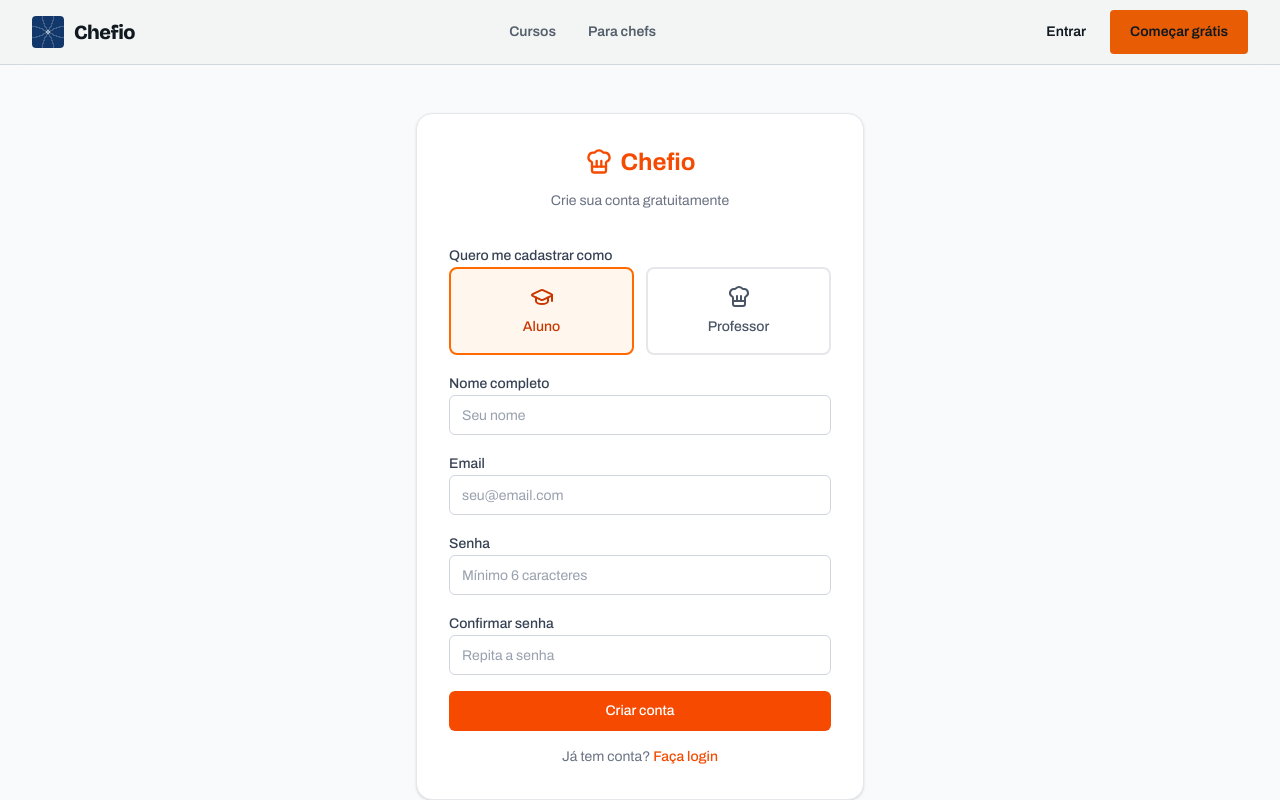
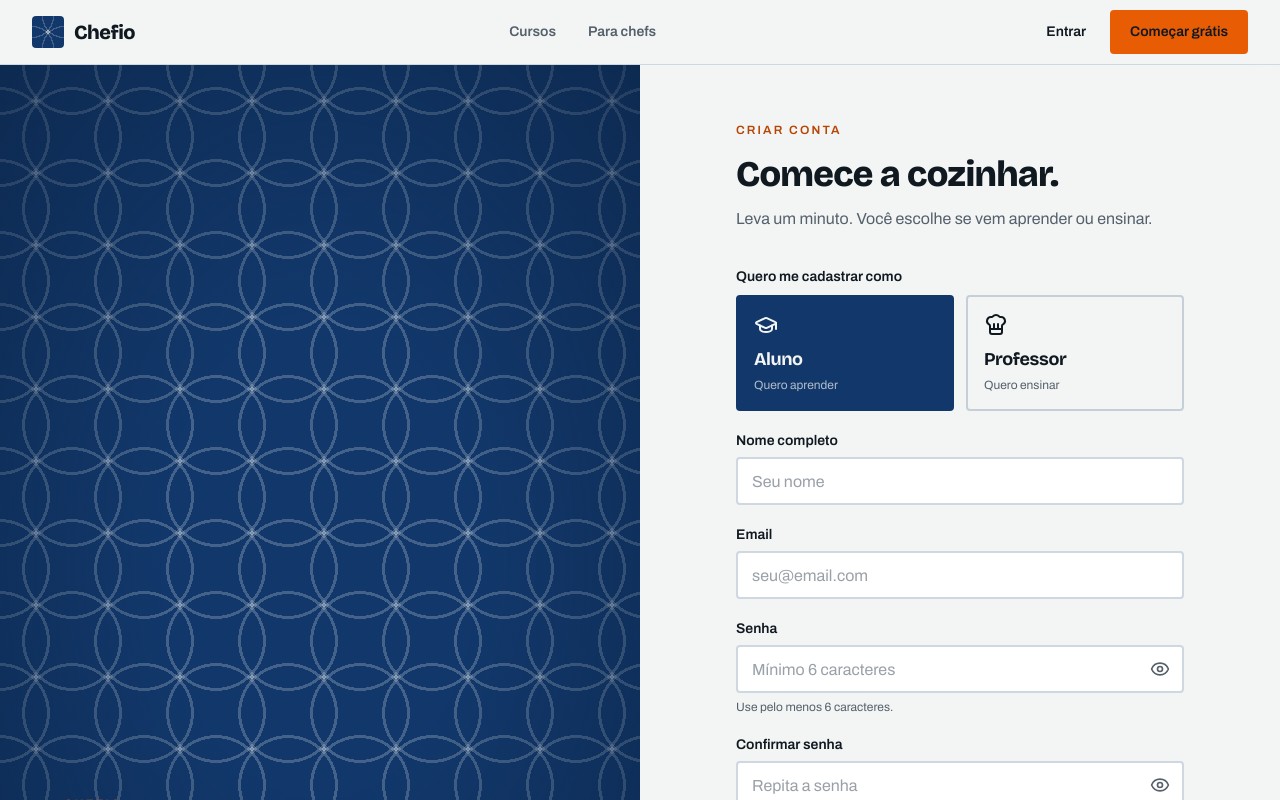
Before and after one commit to gabrielcaixeta01/chefio, a Next.js app: page /cadastro in a window 1280 px wide. Shown: the top 800 px of the page. Built offline with nearby package versions, Linux system fonts and the light colour scheme; no server answers.

Commit message:
Upgrade na tela de cadastro e login

```diff
--- a/app/(public)/cadastro/page.tsx
+++ b/app/(public)/cadastro/page.tsx
@@ -1,25 +1,37 @@
 import type { Metadata } from 'next'
 import { RegisterForm } from '@/components/auth/RegisterForm'
-import { ChefHat } from 'lucide-react'
-import Link from 'next/link'
+import { AuthLayout } from '@/components/auth/AuthLayout'
 
 export const metadata: Metadata = { title: 'Criar conta' }
 
-export default function RegisterPage() {
+export default async function RegisterPage({
+  searchParams,
+}: {
+  searchParams: Promise<{ role?: string }>
+}) {
+  const { role } = await searchParams
+
+  // Os CTAs "Quero ensinar" apontam para /cadastro?role=teacher — sem ler isso
+  // aqui, a pessoa cai no formulário com "Aluno" já marcado.
+  const papelInicial = role === 'teacher' ? 'teacher' : 'student'
+
+  const ensinando = papelInicial === 'teacher'
+
   return (
-    <div className="min-h-[calc(100vh-4rem)] flex items-center justify-center bg-gray-50 py-12 px-4">
-      <div className="w-full max-w-md">
-        <div className="bg-white rounded-2xl shadow-sm border border-gray-200 p-8">
-          <div className="text-center mb-8">
-            <Link href="/" className="inline-flex items-center gap-2 text-orange-600 font-bold text-2xl">
-              <ChefHat className="h-7 w-7" />
-              Chefio
-            </Link>
-            <p className="text-gray-500 mt-2 text-sm">Crie sua conta gratuitamente</p>
-          </div>
-          <RegisterForm />
-        </div>
-      </div>
-    </div>
+    <AuthLayout
+      olho={ensinando ? 'Para quem ensina' : 'Chefio'}
+      titulo={
+        ensinando
+          ? 'Sua cozinha vira sala de aula.'
+          : 'Sua primeira aula começa aqui.'
+      }
+      descricao={
+        ensinando
+          ? 'Publique seu curso, defina seu preço e receba por matrícula.'
+          : 'Acesso às aulas em vídeo, caderno digital e à loja de ingredientes.'
+      }
+    >
+      <RegisterForm papelInicial={papelInicial} />
+    </AuthLayout>
   )
 }
--- a/app/(public)/login/page.tsx
+++ b/app/(public)/login/page.tsx
@@ -1,25 +1,26 @@
 import type { Metadata } from 'next'
 import { LoginForm } from '@/components/auth/LoginForm'
-import { ChefHat } from 'lucide-react'
-import Link from 'next/link'
+import { AuthLayout } from '@/components/auth/AuthLayout'
 
 export const metadata: Metadata = { title: 'Login' }
 
-export default function LoginPage() {
+export default async function LoginPage({
+  searchParams,
+}: {
+  searchParams: Promise<{ next?: string }>
+}) {
+  const { next } = await searchParams
+
+  // Só caminho interno: `next` vem da URL e mandaria a pessoa para fora do site
+  const destino = next?.startsWith('/') && !next.startsWith('//') ? next : undefined
+
   return (
-    <div className="min-h-[calc(100vh-4rem)] flex items-center justify-center bg-gray-50 py-12 px-4">
-      <div className="w-full max-w-md">
-        <div className="bg-white rounded-2xl shadow-sm border border-gray-200 p-8">
-          <div className="text-center mb-8">
-            <Link href="/" className="inline-flex items-center gap-2 text-orange-600 font-bold text-2xl">
-              <ChefHat className="h-7 w-7" />
-              Chefio
-            </Link>
-            <p className="text-gray-500 mt-2 text-sm">Bem-vindo de volta!</p>
-          </div>
-          <LoginForm />
-        </div>
-      </div>
-    </div>
+    <AuthLayout
+      olho="Chefio"
+      titulo="A cozinha continua de onde você parou."
+      descricao="Suas aulas, anotações e pedidos ficam salvos na sua conta."
+    >
+      <LoginForm next={destino} />
+    </AuthLayout>
   )
 }
--- /dev/null
+++ b/components/auth/AuthField.tsx
@@ -0,0 +1,96 @@
+'use client'
+
+import { useId, useState } from 'react'
+import { Eye, EyeOff } from 'lucide-react'
+import { cn } from '@/lib/utils'
+
+interface AuthFieldProps
+  extends Omit<React.InputHTMLAttributes<HTMLInputElement>, 'id'> {
+  label: string
+  /** Mensagem de erro do campo — some do fluxo quando ausente */
+  erro?: string
+  /** Adiciona o botão de mostrar/ocultar. Só faz sentido com type="password" */
+  revelavel?: boolean
+  dica?: string
+}
+
+/**
+ * Campo das telas públicas de autenticação. Separado de <Input> porque os
+ * dashboards continuam no visual antigo (cinza) e não devem mudar junto.
+ */
+export function AuthField({
+  label,
+  erro,
+  revelavel = false,
+  dica,
+  className,
+  type,
+  ...props
+}: AuthFieldProps) {
+  const id = useId()
+  const idErro = `${id}-erro`
+  const idDica = `${id}-dica`
+  const [revelado, setRevelado] = useState(false)
+
+  const tipoFinal = revelavel && revelado ? 'text' : type
+
+  const descrito = [erro ? idErro : null, dica ? idDica : null]
+    .filter(Boolean)
+    .join(' ')
+
+  return (
+    <div className="flex flex-col gap-1.5">
+      <label
+        htmlFor={id}
+        className="text-sm font-semibold text-tinta"
+      >
+        {label}
+      </label>
+
+      <div className="relative">
+        <input
+          {...props}
+          id={id}
+          type={tipoFinal}
+          aria-invalid={erro ? true : undefined}
+          aria-describedby={descrito || undefined}
+          className={cn(
+            'h-12 w-full rounded-sm border-2 bg-white px-3.5 text-tinta transition-colors',
+            'placeholder:text-tinta-suave/60',
+            'focus:outline-none focus:border-cobalto',
+            erro ? 'border-red-600' : 'border-cobalto/20 hover:border-cobalto/40',
+            revelavel && 'pr-12',
+            className
+          )}
+        />
+
+        {revelavel && (
+          <button
+            type="button"
+            onClick={() => setRevelado((v) => !v)}
+            aria-label={revelado ? 'Ocultar senha' : 'Mostrar senha'}
+            className="absolute inset-y-0 right-0 flex w-12 items-center justify-center text-tinta-suave transition-colors hover:text-cobalto"
+          >
+            {revelado ? (
+              <EyeOff className="h-5 w-5" />
+            ) : (
+              <Eye className="h-5 w-5" />
+            )}
+          </button>
+        )}
+      </div>
+
+      {dica && !erro && (
+        <p id={idDica} className="text-xs text-tinta-suave">
+          {dica}
+        </p>
+      )}
+
+      {erro && (
+        <p id={idErro} role="alert" className="text-xs font-medium text-red-700">
+          {erro}
+        </p>
+      )}
+    </div>
+  )
+}
--- /dev/null
+++ b/components/auth/AuthLayout.tsx
@@ -0,0 +1,58 @@
+import Link from 'next/link'
+import { AzulejoWall } from '@/components/layout/AzulejoWall'
+
+interface AuthLayoutProps {
+  olho: string
+  titulo: string
+  descricao: string
+  children: React.ReactNode
+}
+
+/**
+ * Casca das telas de login e cadastro: parede de azulejo à esquerda, formulário
+ * à direita. Abaixo de lg a parede vira uma faixa fina no topo — a parede
+ * inteira no celular empurraria o formulário para fora da primeira dobra.
+ *
+ * A altura desconta os 4rem da Navbar, que continua presente nessas telas.
+ */
+export function AuthLayout({
+  olho,
+  titulo,
+  descricao,
+  children,
+}: AuthLayoutProps) {
+  return (
+    <div className="grid min-h-[calc(100vh-4rem)] lg:grid-cols-2">
+      {/* Painel — só a partir de lg */}
+      <div className="relative hidden overflow-hidden lg:flex lg:flex-col lg:justify-end">
+        <AzulejoWall className="absolute inset-0" />
+
+        <div className="relative z-10 p-12 xl:p-16">
+          <p className="olho text-brasa">{olho}</p>
+          <p className="mt-5 max-w-md font-display text-[clamp(2rem,3vw,2.75rem)] font-extrabold leading-[1.04] tracking-[-0.02em] text-cal">
+            {titulo}
+          </p>
+          <p className="mt-4 max-w-sm leading-relaxed text-cal/70">
+            {descricao}
+          </p>
+        </div>
+      </div>
+
+      {/* Faixa de azulejo no lugar do painel abaixo de lg */}
+      <div className="azulejo-claro faixa-azulejo lg:hidden" />
+
+      {/* Formulário */}
+      <div className="flex items-center justify-center bg-cal px-4 py-14 sm:px-8">
+        <div className="w-full max-w-md">
+          {children}
+
+          <p className="mt-10 text-center text-xs text-tinta-suave">
+            <Link href="/" className="underline-offset-4 hover:underline">
+              Voltar para a home
+            </Link>
+          </p>
+        </div>
+      </div>
+    </div>
+  )
+}
--- a/components/auth/LoginForm.tsx
+++ b/components/auth/LoginForm.tsx
@@ -5,18 +5,26 @@ import { useRouter } from 'next/navigation'
 import Link from 'next/link'
 import { toast } from 'sonner'
 import { createClient } from '@/lib/supabase/client'
-import { Button } from '@/components/ui/button'
-import { Input } from '@/components/ui/input'
-import { Label } from '@/components/ui/label'
+import { AuthField } from './AuthField'
+import { actionLinkVariants } from '@/components/ui/action-link'
+import { cn } from '@/lib/utils'
 
-export function LoginForm() {
+const DESTINOS: Record<string, string> = {
+  admin: '/admin',
+  teacher: '/professor',
+  student: '/aluno',
+}
+
+export function LoginForm({ next }: { next?: string }) {
   const router = useRouter()
   const [loading, setLoading] = useState(false)
+  const [erro, setErro] = useState<string | null>(null)
   const [form, setForm] = useState({ email: '', password: '' })
 
   async function handleSubmit(e: React.FormEvent) {
     e.preventDefault()
     setLoading(true)
+    setErro(null)
 
     const supabase = createClient()
     const { error } = await supabase.auth.signInWithPassword({
@@ -25,64 +33,94 @@ export function LoginForm() {
     })
 
     if (error) {
+      setErro('Email ou senha incorretos.')
       toast.error('Email ou senha incorretos.')
       setLoading(false)
       return
     }
 
-    // Busca o role para redirecionar corretamente
     const { data: { user } } = await supabase.auth.getUser()
-    if (user) {
-      const { data: profile } = await supabase
-        .from('profiles')
-        .select('role')
-        .eq('id', user.id)
-        .single()
 
-      const destinations: Record<string, string> = {
-        admin: '/admin',
-        teacher: '/professor',
-        student: '/aluno',
-      }
-      router.push(destinations[profile?.role ?? 'student'])
-      router.refresh()
+    if (!user) {
+      // Sem isso o botão fica travado em "Entrando..." para sempre
+      setErro('Não foi possível abrir a sessão. Tente de novo.')
+      setLoading(false)
+      return
     }
+
+    const { data: profile } = await supabase
+      .from('profiles')
+      .select('role')
+      .eq('id', user.id)
+      .single()
+
+    // `next` vem do middleware quando ele barra uma rota protegida — sem isso
+    // a pessoa cai sempre no dashboard, e não na página que tentou abrir.
+    router.push(next ?? DESTINOS[profile?.role ?? 'student'])
+    router.refresh()
   }
 
   return (
-    <form onSubmit={handleSubmit} className="space-y-4">
-      <div className="space-y-1">
-        <Label htmlFor="email">Email</Label>
-        <Input
-          id="email"
+    <form onSubmit={handleSubmit} noValidate>
+      <p className="olho text-brasa-escura">Entrar</p>
+      <h1 className="mt-4 font-display text-4xl font-extrabold tracking-[-0.02em] text-tinta">
+        Bem-vindo de volta.
+      </h1>
+      <p className="mt-3 text-tinta-suave">
+        Entre para continuar de onde você parou.
+      </p>
+
+      <div className="mt-9 flex flex-col gap-5">
+        <AuthField
+          label="Email"
           type="email"
+          inputMode="email"
+          autoComplete="email"
           placeholder="seu@email.com"
           value={form.email}
           onChange={(e) => setForm({ ...form, email: e.target.value })}
           required
         />
-      </div>
 
-      <div className="space-y-1">
-        <Label htmlFor="password">Senha</Label>
-        <Input
-          id="password"
+        <AuthField
+          label="Senha"
           type="password"
-          placeholder="••••••••"
+          autoComplete="current-password"
+          placeholder="Sua senha"
+          revelavel
           value={form.password}
           onChange={(e) => setForm({ ...form, password: e.target.value })}
           required
         />
+
+        {erro && (
+          <p
+            role="alert"
+            className="rounded-sm border-2 border-red-600/30 bg-red-50 px-4 py-3 text-sm font-medium text-red-800"
+          >
+            {erro}
+          </p>
+        )}
+
+        <button
+          type="submit"
+          disabled={loading}
+          className={cn(
+            actionLinkVariants({ size: 'lg' }),
+            'w-full disabled:pointer-events-none disabled:opacity-60'
+          )}
+        >
+          {loading ? 'Entrando…' : 'Entrar'}
+        </button>
       </div>
 
-      <Button type="submit" className="w-full" disabled={loading}>
-        {loading ? 'Entrando...' : 'Entrar'}
-      </Button>
-
-      <p className="text-center text-sm text-gray-500">
+      <p className="mt-7 text-center text-sm text-tinta-suave">
         Não tem conta?{' '}
-        <Link href="/cadastro" className="text-orange-600 hover:underline font-medium">
-          Cadastre-se
+        <Link
+          href="/cadastro"
+          className="font-semibold text-cobalto underline-offset-4 hover:underline"
+        >
+          Criar conta grátis
         </Link>
       </p>
     </form>
--- a/components/auth/RegisterForm.tsx
+++ b/components/auth/RegisterForm.tsx
@@ -3,31 +3,44 @@
 import { useState } from 'react'
 import Link from 'next/link'
 import { toast } from 'sonner'
+import { ChefHat, GraduationCap, MailCheck } from 'lucide-react'
 import { createClient } from '@/lib/supabase/client'
-import { Button } from '@/components/ui/button'
-import { Input } from '@/components/ui/input'
-import { Label } from '@/components/ui/label'
-import { ChefHat, GraduationCap } from 'lucide-react'
+import { AuthField } from './AuthField'
+import { actionLinkVariants } from '@/components/ui/action-link'
 import { cn } from '@/lib/utils'
 
 type Role = 'student' | 'teacher'
 
-export function RegisterForm() {
+const PAPEIS: Array<{ valor: Role; label: string; desc: string; icone: typeof ChefHat }> = [
+  { valor: 'student', label: 'Aluno', desc: 'Quero aprender', icone: GraduationCap },
+  { valor: 'teacher', label: 'Professor', desc: 'Quero ensinar', icone: ChefHat },
+]
+
+type Erros = Partial<Record<'name' | 'email' | 'password' | 'confirmPassword', string>>
+
+export function RegisterForm({ papelInicial = 'student' }: { papelInicial?: Role }) {
   const [loading, setLoading] = useState(false)
-  const [role, setRole] = useState<Role>('student')
+  const [role, setRole] = useState<Role>(papelInicial)
   const [form, setForm] = useState({ name: '', email: '', password: '', confirmPassword: '' })
+  const [erros, setErros] = useState<Erros>({})
   const [done, setDone] = useState(false)
+
+  function validar(): Erros {
+    const e: Erros = {}
+    if (!form.name.trim()) e.name = 'Informe seu nome.'
+    if (!form.email.trim()) e.email = 'Informe seu email.'
+    if (form.password.length < 6) e.password = 'A senha precisa de pelo menos 6 caracteres.'
+    if (form.password !== form.confirmPassword) e.confirmPassword = 'As senhas não coincidem.'
+    return e
+  }
 
   async function handleSubmit(e: React.FormEvent) {
     e.preventDefault()
-    if (form.password !== form.confirmPassword) {
-      toast.error('As senhas não coincidem.')
-      return
-    }
-    if (form.password.length < 6) {
-      toast.error('A senha deve ter pelo menos 6 caracteres.')
-      return
-    }
+
+    const encontrados = validar()
+    setErros(encontrados)
+    if (Object.keys(encontrados).length > 0) return
+
     setLoading(true)
 
     const supabase = createClient()
@@ -42,6 +55,7 @@ export function RegisterForm() {
 
     if (error) {
       toast.error(error.message)
+      setErros({ email: error.message })
       setLoading(false)
       return
     }
@@ -51,107 +65,157 @@ export function RegisterForm() {
 
   if (done) {
     return (
-      <div className="text-center space-y-3">
-        <div className="text-5xl">📧</div>
-        <h2 className="text-xl font-semibold text-gray-900">Confirme seu email</h2>
-        <p className="text-gray-500 text-sm">
-          Enviamos um link de confirmação para <strong>{form.email}</strong>.
-          Verifique sua caixa de entrada e clique no link para ativar sua conta.
+      <div>
+        <span
+          aria-hidden="true"
+          className="azulejo-escuro flex h-14 w-14 items-center justify-center rounded-sm [--azulejo-tamanho:56px]"
+        >
+          <MailCheck className="h-6 w-6 text-brasa" />
+        </span>
+        <h1 className="mt-7 font-display text-4xl font-extrabold tracking-[-0.02em] text-tinta">
+          Confirme seu email.
+        </h1>
+        <p className="mt-4 leading-relaxed text-tinta-suave">
+          Enviamos um link de confirmação para{' '}
+          <strong className="font-semibold text-tinta">{form.email}</strong>.
+          Abra o link para ativar sua conta — sem isso o login não funciona.
+        </p>
+        <p className="mt-8 text-sm text-tinta-suave">
+          Já confirmou?{' '}
+          <Link
+            href="/login"
+            className="font-semibold text-cobalto underline-offset-4 hover:underline"
+          >
+            Ir para o login
+          </Link>
         </p>
       </div>
     )
   }
 
   return (
-    <form onSubmit={handleSubmit} className="space-y-4">
-      {/* Seleção de role */}
-      <div className="space-y-2">
-        <Label>Quero me cadastrar como</Label>
-        <div className="grid grid-cols-2 gap-3">
-          <button
-            type="button"
-            onClick={() => setRole('student')}
+    <form onSubmit={handleSubmit} noValidate>
+      <p className="olho text-brasa-escura">Criar conta</p>
+      <h1 className="mt-4 font-display text-4xl font-extrabold tracking-[-0.02em] text-tinta">
+        Comece a cozinhar.
+      </h1>
+      <p className="mt-3 text-tinta-suave">
+        Leva um minuto. Você escolhe se vem aprender ou ensinar.
+      </p>
+
+      <div className="mt-9 flex flex-col gap-5">
+        {/* Radios de verdade: dão navegação por setas de graça */}
+        <fieldset>
+          <legend className="text-sm font-semibold text-tinta">
+            Quero me cadastrar como
+          </legend>
+          <div className="mt-2 grid grid-cols-2 gap-3">
+            {PAPEIS.map((papel) => {
+              const Icone = papel.icone
+              const ativo = role === papel.valor
+              return (
+                <label
+                  key={papel.valor}
                   className={cn(
-              'flex flex-col items-center gap-2 rounded-lg border-2 p-4 text-sm font-medium transition-colors',
-              role === 'student'
-                ? 'border-orange-500 bg-orange-50 text-orange-700'
-                : 'border-gray-200 text-gray-600 hover:border-gray-300'
+                    'flex cursor-pointer flex-col gap-1 rounded-sm border-2 p-4 transition-colors',
+                    'has-focus-visible:outline-3 has-focus-visible:outline-offset-3 has-focus-visible:outline-brasa',
+                    ativo
+                      ? 'border-cobalto bg-cobalto text-cal'
+                      : 'border-cobalto/20 text-tinta hover:border-cobalto/40'
                   )}
                 >
-            <GraduationCap className="h-6 w-6" />
-            Aluno
-          </button>
-          <button
-            type="button"
-            onClick={() => setRole('teacher')}
+                  <input
+                    type="radio"
+                    name="role"
+                    value={papel.valor}
+                    checked={ativo}
+                    onChange={() => setRole(papel.valor)}
+                    className="sr-only"
+                  />
+                  <Icone className="h-6 w-6" aria-hidden="true" />
+                  <span className="mt-1 font-display text-lg font-bold tracking-tight">
+                    {papel.label}
+                  </span>
+                  <span
                     className={cn(
-              'flex flex-col items-center gap-2 rounded-lg border-2 p-4 text-sm font-medium transition-colors',
-              role === 'teacher'
-                ? 'border-orange-500 bg-orange-50 text-orange-700'
-                : 'border-gray-200 text-gray-600 hover:border-gray-300'
+                      'text-xs',
+                      ativo ? 'text-cal/70' : 'text-tinta-suave'
                     )}
                   >
-            <ChefHat className="h-6 w-6" />
-            Professor
-          </button>
+                    {papel.desc}
+                  </span>
+                </label>
+              )
+            })}
           </div>
-      </div>
+        </fieldset>
 
-      <div className="space-y-1">
-        <Label htmlFor="name">Nome completo</Label>
-        <Input
-          id="name"
+        <AuthField
+          label="Nome completo"
+          autoComplete="name"
           placeholder="Seu nome"
+          erro={erros.name}
           value={form.name}
           onChange={(e) => setForm({ ...form, name: e.target.value })}
           required
         />
-      </div>
 
-      <div className="space-y-1">
-        <Label htmlFor="email">Email</Label>
-        <Input
-          id="email"
+        <AuthField
+          label="Email"
           type="email"
+          inputMode="email"
+          autoComplete="email"
           placeholder="seu@email.com"
+          erro={erros.email}
           value={form.email}
           onChange={(e) => setForm({ ...form, email: e.target.value })}
           required
         />
-      </div>
 
-      <div className="space-y-1">
-        <Label htmlFor="password">Senha</Label>
-        <Input
-          id="password"
+        <AuthField
+          label="Senha"
           type="password"
+          autoComplete="new-password"
           placeholder="Mínimo 6 caracteres"
+          dica="Use pelo menos 6 caracteres."
+          revelavel
+          erro={erros.password}
           value={form.password}
           onChange={(e) => setForm({ ...form, password: e.target.value })}
           required
         />
-      </div>
 
-      <div className="space-y-1">
-        <Label htmlFor="confirmPassword">Confirmar senha</Label>
-        <Input
-          id="confirmPassword"
+        <AuthField
+          label="Confirmar senha"
           type="password"
+          autoComplete="new-password"
           placeholder="Repita a senha"
+          revelavel
+          erro={erros.confirmPassword}
           value={form.confirmPassword}
           onChange={(e) => setForm({ ...form, confirmPassword: e.target.value })}
           required
         />
+
+        <button
+          type="submit"
+          disabled={loading}
+          className={cn(
+            actionLinkVariants({ size: 'lg' }),
+            'w-full disabled:pointer-events-none disabled:opacity-60'
+          )}
+        >
+          {loading ? 'Criando conta…' : 'Criar conta'}
+        </button>
       </div>
 
-      <Button type="submit" className="w-full" disabled={loading}>
-        {loading ? 'Criando conta...' : 'Criar conta'}
-      </Button>
-
-      <p className="text-center text-sm text-gray-500">
+      <p className="mt-7 text-center text-sm text-tinta-suave">
         Já tem conta?{' '}
-        <Link href="/login" className="text-orange-600 hover:underline font-medium">
-          Faça login
+        <Link
+          href="/login"
+          className="font-semibold text-cobalto underline-offset-4 hover:underline"
+        >
+          Fazer login
         </Link>
       </p>
     </form>
```
Lines whose indentation alone changed are shown as unchanged.
